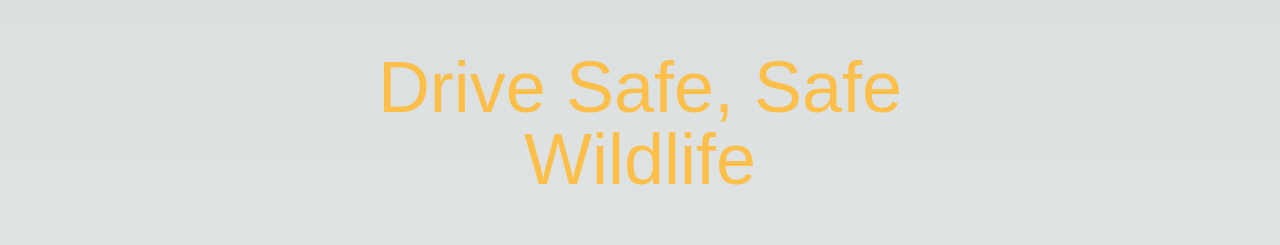
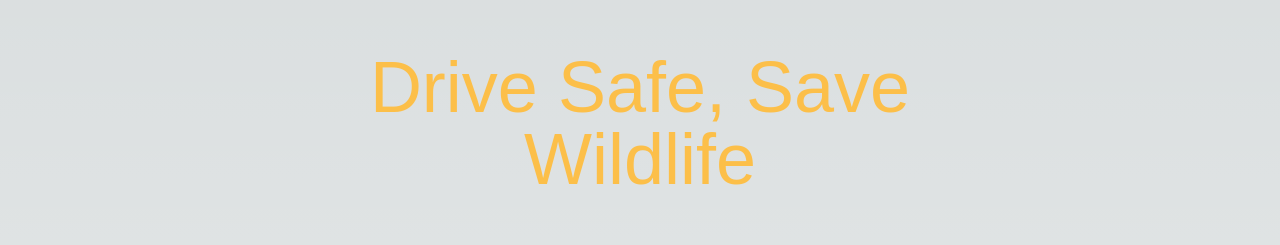
Before and after one commit to AayushMohan/AOD-Prime, a Next.js app: page / in a window 1280 px wide. Shown: the part 269-514 px from the top of the page. Built offline with nearby package versions, Linux system fonts and the light colour scheme; a web font is replaced by a local one.

Commit message:
Updated Typo

```diff
--- a/components/Hero.tsx
+++ b/components/Hero.tsx
@@ -6,7 +6,7 @@ const Hero = () => {
     <div>
       <div>
         <h1 className="text-7xl text-center mx-10 mt-80 px-80 text-[#FCBF49]">
-          Drive Safe, Safe Wildlife
+          Drive Safe, Save Wildlife
         </h1>
       </div>
       <div className="flex justify-center items-center mt-10">
```
